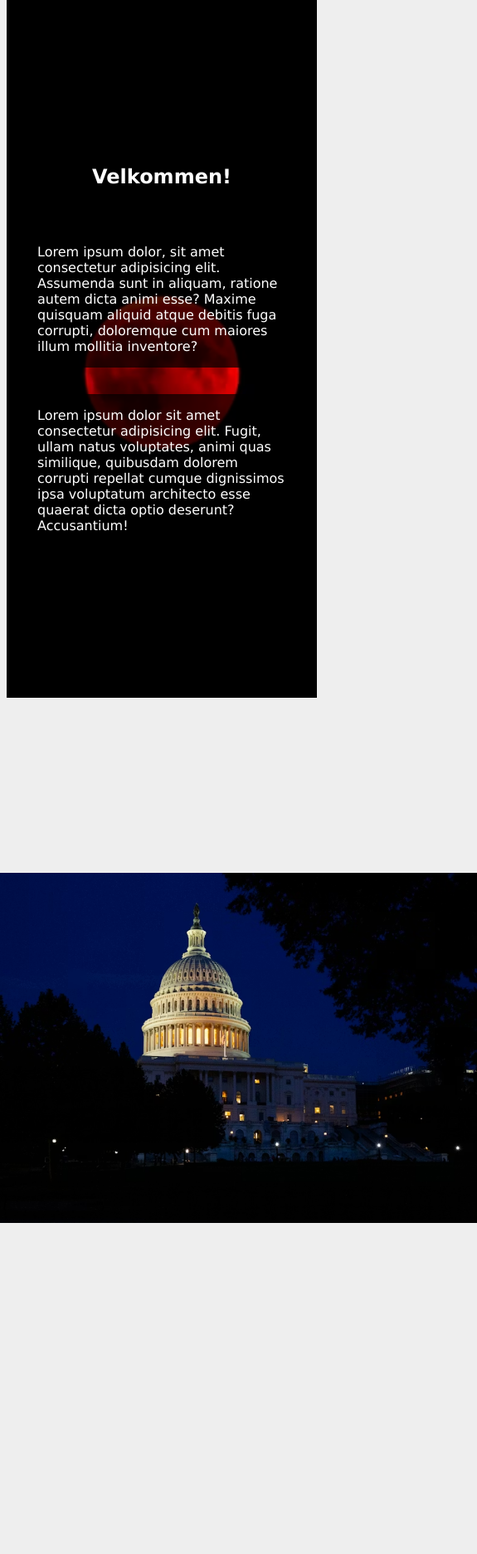
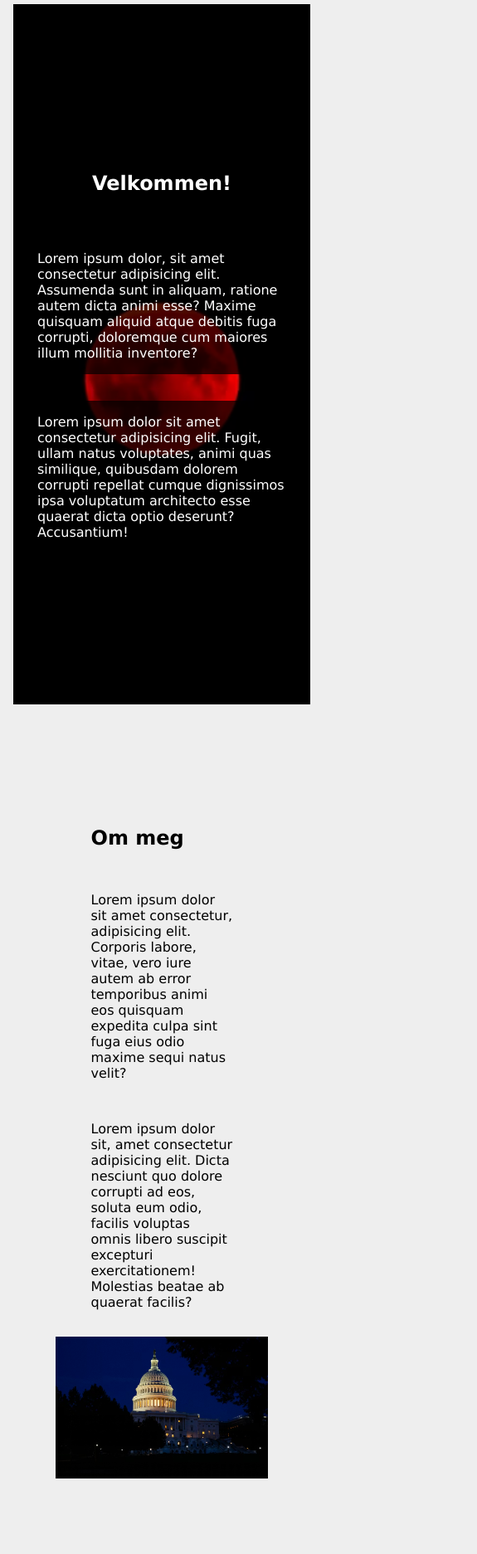
Before and after one commit to matthagtvedt-alt/stackblitz-kodeloftet-bravo, a website: page index.html in a window 390 px wide. Shown: the part 111-1984 px from the top of the page at 83% size, 575 px wide, since content can reach past the window. Drawn offline with Linux system fonts and the light colour scheme.

Commit message:
Foranding på dimensjonene (mobilvennlig nå)

```diff
--- a/styles.css
+++ b/styles.css
@@ -39,7 +39,8 @@ body {
 }
 
 .hero {
-  height: 100dvh;
+  min-height: 100dvh;
+  margin: 0.8rem;
   display: flex;
   flex-direction: column;
   justify-content: center;
@@ -59,12 +60,14 @@ body {
 .heroText {
   background-color: #010100b3;
   color: #fff;
-  width: 300px;
+  max-width: 30rem;
   padding: 1.6rem;
 }
 
 .about {
-  height: 100dvh;
+  padding-top: 10rem;
+  min-height: 100dvh;
+  margin: 1.6rem;
   display: flex;
   justify-content: center;
   align-items: center;
@@ -80,12 +83,15 @@ body {
 }
 
 .aboutImg {
-  height: 50%;
-  width: auto;
+  max-height: 50%;
+  max-width: 75%;
+  margin: 1.6rem;
 }
 
 .projects {
-  height: 100dvh;
+  padding-top: 10rem;
+  min-height: 100dvh;
+  margin: 2.4rem;
   display: flex;
   align-items: center;
   justify-content: space-around;
@@ -95,6 +101,7 @@ body {
   border: 1px solid black;
   width: 30rem;
   border-radius: 1rem;
+  margin: 1.6rem;
   display: flex;
   flex-direction: column;
   align-items: center;
@@ -121,3 +128,18 @@ body {
   border-radius: 50%;
   padding: 2.8rem;
 }
+
+@media (max-width: 860px) {
+.hero {
+  flex-direction: column;
+}
+
+.about {
+  flex-direction: column;
+}
+
+.projects {
+  flex-direction: column;
+}
+
+}
```
